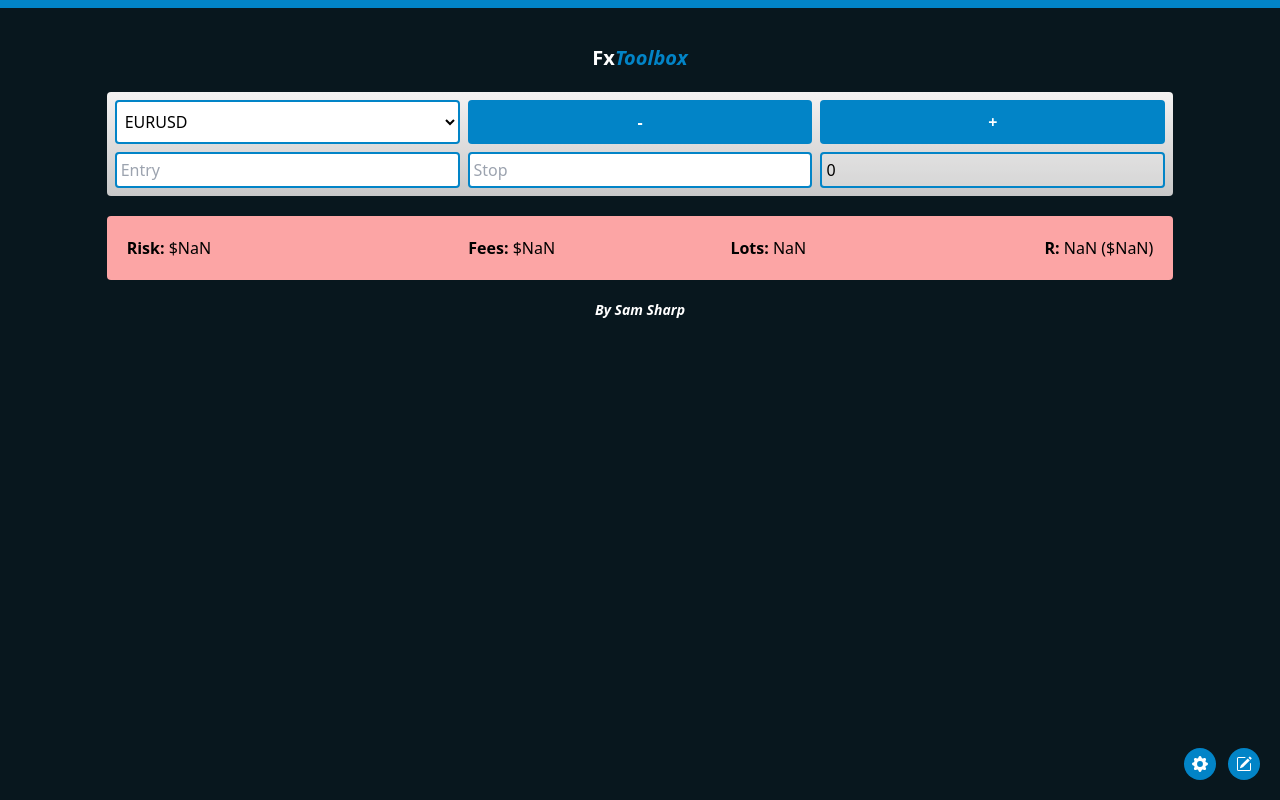
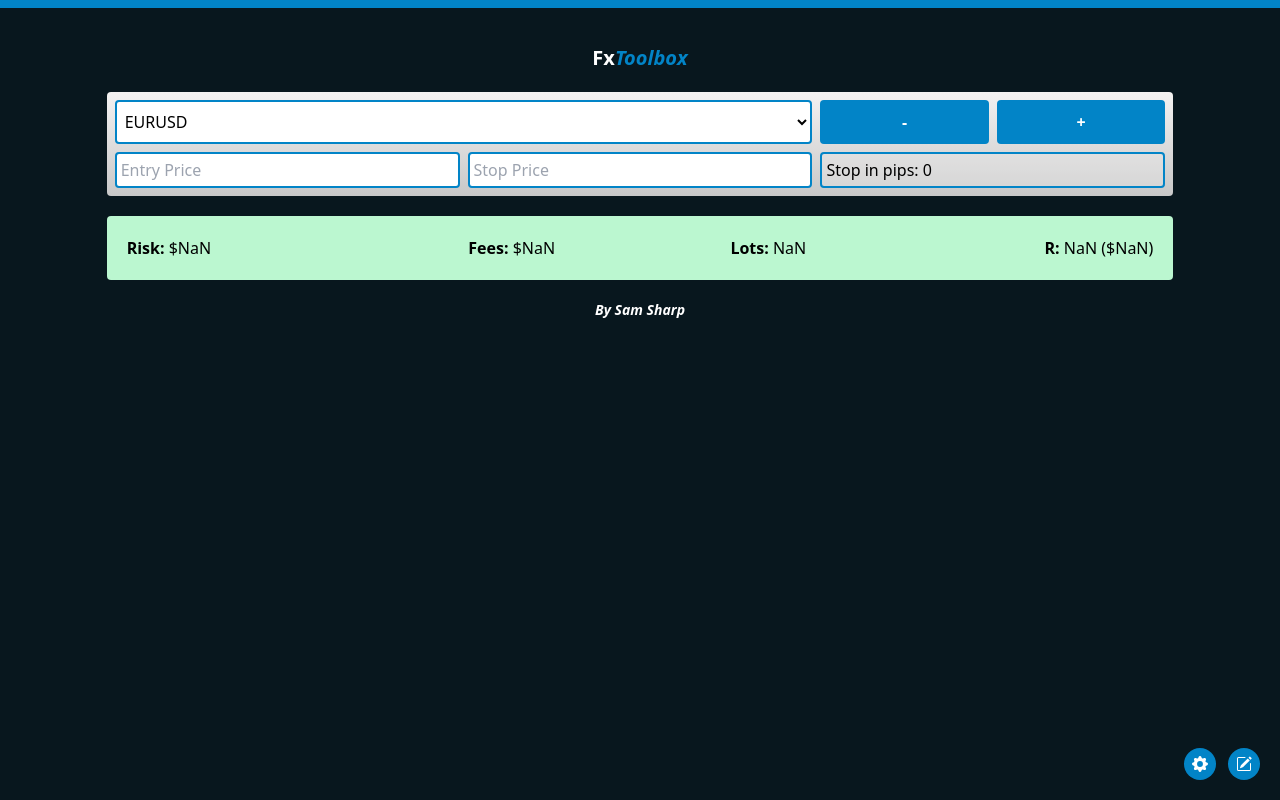
Before and after one commit to samwsharp/fxToolbox, a Vue app: page / in a window 1280 px wide. Built offline with nearby package versions, Linux system fonts and the light colour scheme.

Commit message:
Bug Fix - Ensure lot size is correctly calculated for JPY quotes

```diff
--- a/src/components/PositionSizer.vue
+++ b/src/components/PositionSizer.vue
@@ -2,16 +2,18 @@
     <div class="w-5/6 mx-auto rounded calculator my-5 p-2">
         <div class="grid gap-2">
             <div class="grid grid-cols-3 gap-2">
-                <select v-model="data.selection" class="outline-0 rounded p-1 py-2 bg-white border-2 border-sky-600">
+                <select v-model="data.pair" class="col-span-2 outline-0 rounded p-1 py-2 bg-white border-2 border-sky-600">
                     <option v-for="pair in pairs" :value="pair">{{ pair }}</option>
                 </select>
-                <button class="p-1 text-white bg-sky-600 font-bold rounded" @click="data.pips--">-</button>
-                <button class="p-1 text-white bg-sky-600 font-bold rounded" @click="data.pips++">+</button>
+                <div class="grid grid-cols-2 gap-2">
+                    <button class="p-1 text-white bg-sky-600 font-bold rounded" @click="reduceEntry">-</button>
+                    <button class="p-1 text-white bg-sky-600 font-bold rounded" @click="incrementEntry">+</button>
+                </div>
             </div>
             <div class="grid grid-cols-3 gap-2">
-                <input class="p-1 border-2 rounded border-sky-600" v-model="data.entry" type="number" placeholder="Entry"/>
-                <input class="p-1 border-2 rounded border-sky-600" v-model="data.stop" type="number" placeholder="Stop"/>
-                <input type="text" class="p-1 border-2 border-sky-600 rounded" :value="stopSize" placeholder="Stop in Pips" disabled />
+                <input class="p-1 border-2 rounded border-sky-600" v-model="data.entry" type="number" placeholder="Entry Price"/>
+                <input class="p-1 border-2 rounded border-sky-600" v-model="data.stop" type="number" placeholder="Stop Price"/>
+                <input type="text" class="p-1 border-2 border-sky-600 rounded" :value="'Stop in pips: '+stopSize" disabled />
             </div>
         </div>
     </div>
@@ -28,19 +30,34 @@ export default {
         const store = useStore();
 
         const pairs = [ "EURUSD", "GBPUSD", "USDJPY", "EURJPY", "USDCAD", "USDCHF" ];
-        const data = reactive({ selection: "EURUSD", pips: null, entry: null, stop: null });
+        const data = reactive({ pair: "EURUSD", entry: null, stop: null });
 
-        const pipSize = 100000;
-        const stopSize = computed(() => Math.round(Math.abs(data.entry - data.stop)*pipSize));
+        const reduceEntry = () => {
+            data.entry -= 1/pipSize.value
+        };
+
+        const incrementEntry = () => {
+            data.entry += 1/pipSize.value
+        };
+
+        const pipSize = computed(() => (/JPY$/.test(data.pair)) ? 1000 : 100000);
+        const stopSize = computed(() => Math.round(Math.abs(data.entry - data.stop)*pipSize.value));
 
         watch((stopSize), (value) => store.state.stopSize = value);
         watch(() => data.entry, (value) => store.state.askPrice = value);
-        watch(() => data.selection, (value) => data.entry = 1);
+
+        watch(() => data.pair, (value) => {
+            data.entry = 1;
+            store.state.pair = value;
+        });
 
         return {
             data,
             pairs,
-            stopSize
+            pipSize,
+            stopSize,
+            reduceEntry,
+            incrementEntry,
         };
     }
 }
--- a/src/components/RiskParameters/Edit.vue
+++ b/src/components/RiskParameters/Edit.vue
@@ -18,15 +18,15 @@
 </template>
 
 <script>
-import { useStore } from 'vuex'
-import { reactive, inject, onMounted } from 'vue'
+import { useStore } from "vuex"
+import { reactive, inject, onMounted } from "vue"
 
 export default {
-    name: 'EditRiskParameters',
+    name: "EditRiskParameters",
 
     setup() {
         const store = useStore();
-        const modal = inject('modal');
+        const modal = inject("modal");
 
         const state = reactive({
             maxRisk: 0,
@@ -43,9 +43,9 @@ export default {
             state.rewardRatio = riskPreferences.rewardRatio;
         });
 
-        const saveToStore = () => store.commit('setRiskPreferences', {
-            maxRisk: state.maxRisk,
-            rewardRatio: state.rewardRatio
+        const saveToStore = () => store.commit("storeLocally", {
+            data: { maxRisk: state.maxRisk, rewardRatio: state.rewardRatio },
+            key: "riskPreferences"
         });
 
         return {
--- a/src/components/RiskParameters/View.vue
+++ b/src/components/RiskParameters/View.vue
@@ -1,5 +1,5 @@
 <template>
-    <div @mousedown="data.copyingToClipboard = true" @click="copyLotsToClipboard()" class="w-5/6 cursor-pointer bg-red-300 rounded mx-auto my-5 p-5">
+    <div class="w-5/6 cursor-pointer bg-green-200 rounded mx-auto my-5 p-5">
         <div class="grid grid-cols-4">
             <p class="mb-0"><strong>Risk:</strong> ${{ risk }}</p>
             <p class="mb-0 text-center"><strong>Fees:</strong> ${{ fees }}</p>
--- a/src/components/TradeObjectives/Edit.vue
+++ b/src/components/TradeObjectives/Edit.vue
@@ -14,7 +14,7 @@
         </div>
     </div>
     <div class="flex justify-end p-4 mt-3 bg-gray-100 rounded-b-lg border-t border-gray-300">
-        <button @click="complete" class="text-center py-2 px-16 text-sm rounded font-semibold bg-sky-600 text-white">Done</button>
+        <button @click="modal.close()" class="text-center py-2 px-16 text-sm rounded font-semibold bg-sky-600 text-white">Done</button>
     </div>
 </template>
 
@@ -29,28 +29,33 @@ export default {
         const store = useStore();
         const modal = inject('modal');
 
-        const data = reactive({ "show": false, "objectives": [] });
+        const data = reactive({
+            "show": false,
+            "objectives": []
+        });
 
-        // Add and remove objectives from local state
-        const add = () => data.objectives.push({ checked: false, label: "" });
-        const del = (index) => data.objectives.splice(index, 1);
+        const onModalClose = () => saveToStore();
 
         onMounted(() => {
             // Hydrate local state from vue store
             data.objectives = JSON.parse(JSON.stringify(store.state.objectives));
         });
 
-        const complete = () => {
-            // Save changes to store and close the modal
-            store.commit('setObjectives', data.objectives);
-            modal.close();
-        };
+        const saveToStore = () => store.commit('storeLocally',{
+            data: data.objectives,
+            key: 'objectives',
+        });
+
+        // Add and remove objectives from local state
+        const add = () => data.objectives.push({ checked: false, label: "" });
+        const del = (index) => data.objectives.splice(index, 1);
 
         return {
             add,
             del,
             data,
-            complete,
+            modal,
+            onModalClose,
         }
     }
 }
--- a/src/store/index.js
+++ b/src/store/index.js
@@ -4,24 +4,29 @@ export default createStore({
     state: {
         objectives: null,
         riskPreferences: { maxRisk: 0, rewardRatio: 0 },
+        pair: "EURUSD",
         stopSize: 0,
         askPrice: 1,
     },
 
     getters: {
+        standardLotSize(state) {
+            return (/JPY$/.test(state.pair)) ? 100 : 1;
+        },
+
         lots(state, getters) {
             // The lot size of the trade
-            return getters.tradeRisk / state.stopSize;
+            return ((getters.tradeRisk*state.askPrice) / state.stopSize) / getters.standardLotSize;
         },
 
-        fees(_, getters) {
+        fees(state, getters) {
             // Any fees incurred as a result of the lot size used
-            return getters.lots / 0.5 * 3.5;
+            return (getters.lots / 0.5 * 3.5);
         },
 
         tradeRisk(state) {
             // The maximum loss that should be incurred on a trade any excluding fees
-            return (state.riskPreferences.maxRisk / (3.5 / state.stopSize / 0.5 + 1)) * state.askPrice;
+            return ((state.riskPreferences.maxRisk / (3.5 / state.stopSize / 0.5 + 1)) * state.askPrice)/state.askPrice;
         },
 
         target(state) {
@@ -41,22 +46,13 @@ export default createStore({
     },
 
     mutations: {
-        setObjectives(state, items) {
+        storeLocally(state, payload) {
             // Update global store with incoming data
-            const data = JSON.stringify(items);
-            state.objectives = JSON.parse(data);
+            const data = JSON.stringify(payload.data);
+            state[payload.key] = JSON.parse(data);
 
             // Also override local storage object to persist changes
-            localStorage.setItem('objectives', data);
-        },
-
-        setRiskPreferences(state, value) {
-            // Update global store with incoming data
-            const data = JSON.stringify(value);
-            state.riskPreferences = JSON.parse(data);
-
-            // Also override local storage object to persist changes
-            localStorage.setItem('riskPreferences', data);
+            localStorage.setItem(payload.key, data);
         },
     },
 
```
